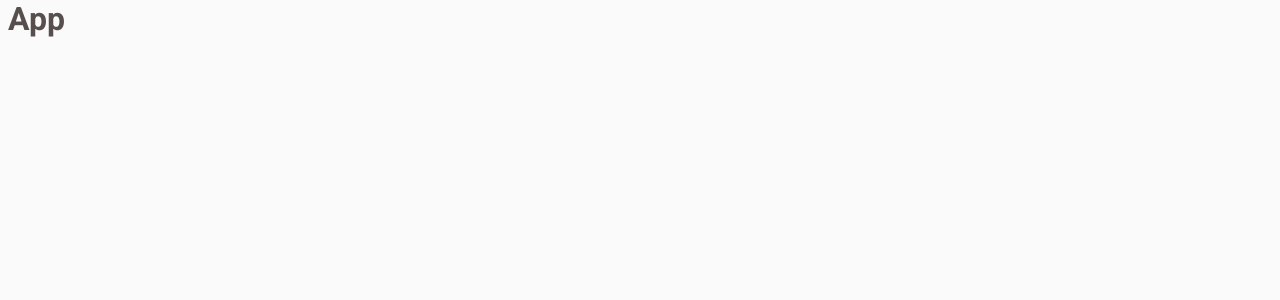
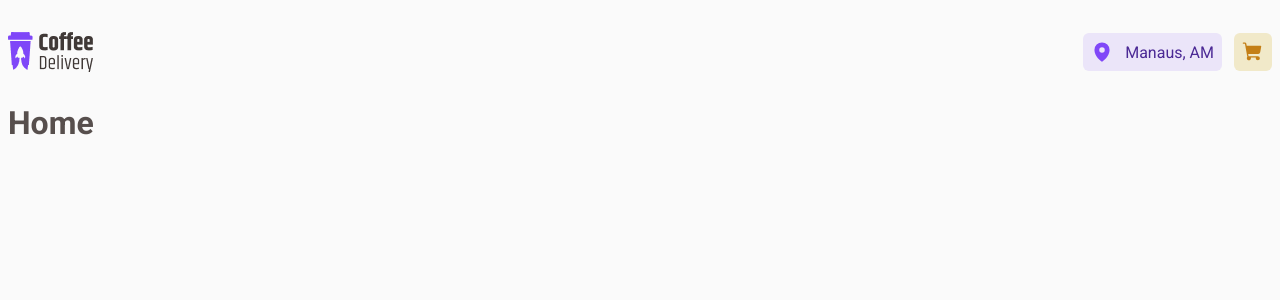
Before and after one commit to mpvinnie/coffee-delivery, a React (Vite) app in the folder web/: page / in a window 1280 px wide. Shown: the top 300 px of the page. Built offline with nearby package versions, Linux system fonts and the light colour scheme.

Commit message:
create header component

```diff
--- a/web/package.json
+++ b/web/package.json
@@ -9,6 +9,7 @@
     "preview": "vite preview"
   },
   "dependencies": {
+    "phosphor-react": "^1.4.1",
     "react": "^18.2.0",
     "react-dom": "^18.2.0",
     "styled-components": "^5.3.6"
--- a/web/src/App.tsx
+++ b/web/src/App.tsx
@@ -1,15 +1,12 @@
 import { ThemeProvider } from 'styled-components'
+import { Home } from './pages/Home'
 import { GlobalStyle } from './styles/global'
 import { defaultTheme } from './styles/themes/default'
 
 export function App() {
   return (
     <ThemeProvider theme={defaultTheme}>
-      <div>
-        <h1 style={{
-          fontSize: '2rem'
-        }}>App</h1>
-      </div>
+      <Home />
       <GlobalStyle />
     </ThemeProvider>
   )
--- /dev/null
+++ b/web/src/components/Header/index.tsx
@@ -0,0 +1,22 @@
+import { MapPin, ShoppingCart } from 'phosphor-react'
+import { CartLink, HeaderContainer, LocationContainer } from './styles'
+
+import coffeeDeliveryLogo from '../../assets/coffee-delivery-logo.png'
+
+export function Header() {
+  return (
+    <HeaderContainer>
+      <img src={coffeeDeliveryLogo} />
+      <div>
+        <LocationContainer>
+          <MapPin size={22} weight="fill" />
+          <span>Manaus, AM</span>
+        </LocationContainer>
+
+        <CartLink href='#'>
+          <ShoppingCart size={22} weight="fill" />
+        </CartLink>
+      </div>
+    </HeaderContainer>
+  )
+}
--- /dev/null
+++ b/web/src/components/Header/styles.ts
@@ -0,0 +1,46 @@
+import styled from 'styled-components'
+
+export const HeaderContainer = styled.header`
+  display: flex;
+  align-items: center;
+  justify-content: space-between;
+
+  max-width: 1440px;
+  padding: 2rem 0;
+  margin: 0 auto;
+
+  div {
+    display: flex;
+    align-items: center;
+    justify-content: center;
+    gap: 0.75rem;
+  }
+`
+
+export const LocationContainer = styled.div`
+  display: flex;
+  justify-content: center;
+  align-items: center;
+  gap: 4px;
+  padding: 0.5rem;
+  border-radius: 6px;
+
+  background: ${props => props.theme['--purple-light']};
+
+  svg {
+    fill: ${props => props.theme['--purple']};
+  }
+
+  span {
+    color: ${props => props.theme['--purple-dark']}
+  }
+`
+
+export const CartLink = styled.a`
+  padding: 0.5rem;
+  border-radius: 6px;
+  background: ${props => props.theme['--yellow-light']};
+
+  display: flex;
+  color: ${props => props.theme['--yellow-dark']};
+`
--- /dev/null
+++ b/web/src/pages/Home/index.tsx
@@ -0,0 +1,11 @@
+import { Header } from '../../components/Header'
+import { HomeContainer } from './styles'
+
+export function Home() {
+  return (
+    <HomeContainer>
+      <Header />
+      <h1>Home</h1>
+    </HomeContainer>
+  )
+}
--- /dev/null
+++ b/web/src/pages/Home/styles.ts
@@ -0,0 +1,3 @@
+import styled from 'styled-components'
+
+export const HomeContainer = styled.div``
--- a/web/src/styles/global.ts
+++ b/web/src/styles/global.ts
@@ -34,4 +34,8 @@ export const GlobalStyle = createGlobalStyle`
   button {
     cursor: pointer;
   }
+
+  a {
+    text-decoration: none;
+  }
 `
```
Also changed, not shown: web/src/assets/coffee-delivery-logo.png (added), 1 other file (tests, documents, lock files or other folders).
